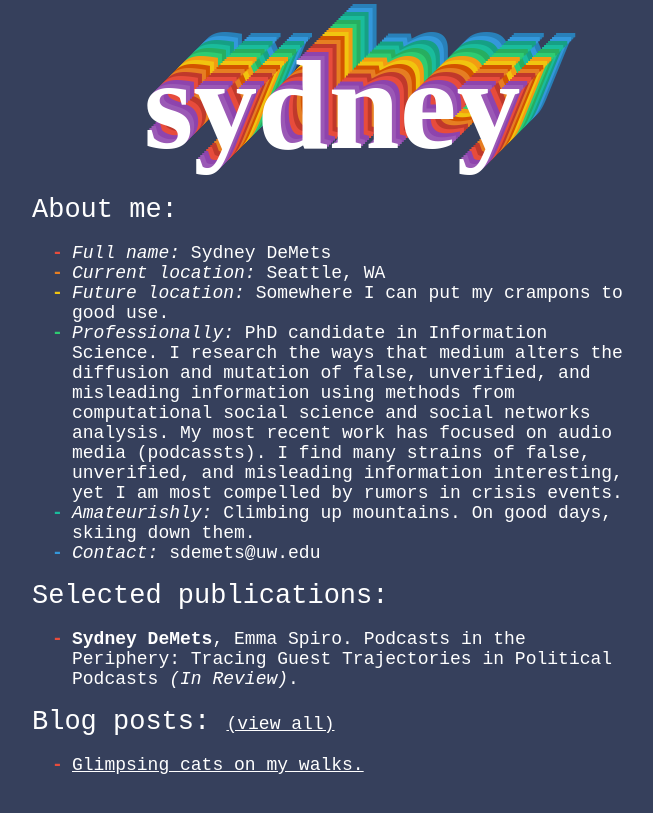
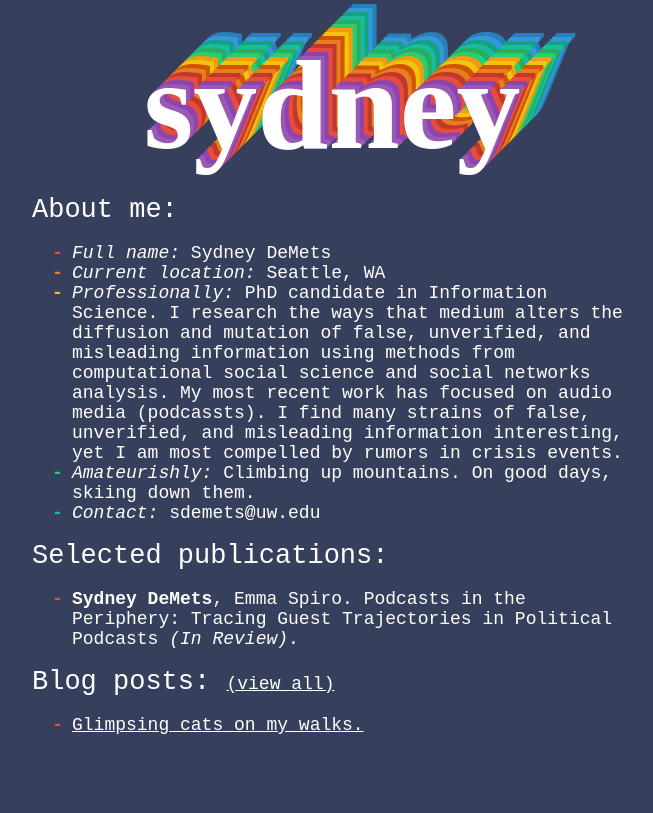
Before and after one commit to sydneyDeMets/sydneydemets.github.io, a Jekyll site: the page built from index.md, in a window 1280 px wide. Shown: the top 813 px of the page, without its empty margins (308-961 px from the left). Built offline with Jekyll 4.4.1, drawn with Linux system fonts in a browser that asks for light colours.

Commit message:
Update index.md

```diff
--- a/index.md
+++ b/index.md
@@ -8,7 +8,6 @@ description: "Researcher interested in information diffusion. Skier who is inves
 
 - *Full name:* Sydney DeMets
 - *Current location:* Seattle, WA
-- *Future location:* Somewhere I can put my crampons to good use.
 - *Professionally:* PhD candidate in Information Science. I research the ways that medium alters the diffusion and mutation of false, unverified, and misleading information using methods from computational social science and social networks analysis. My most recent work has focused on audio media (podcassts). I find many strains of false, unverified, and misleading information interesting, yet I am most compelled by rumors in crisis events.
 - *Amateurishly:* Climbing up mountains. On good days, skiing down them.
 - *Contact:* sdemets@uw.edu
```
